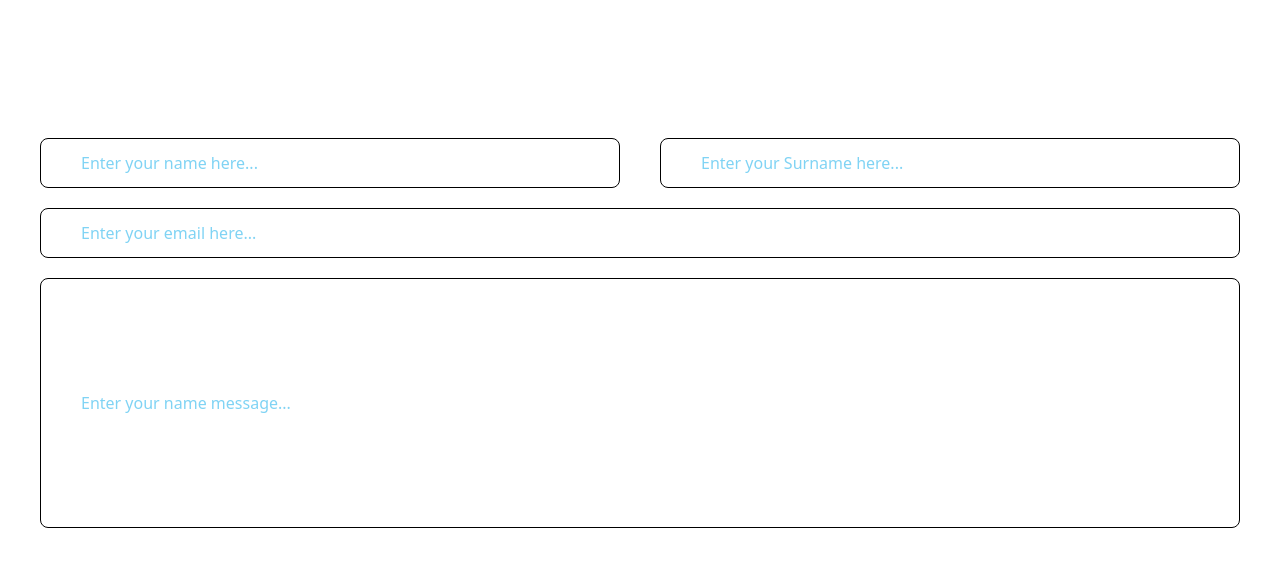
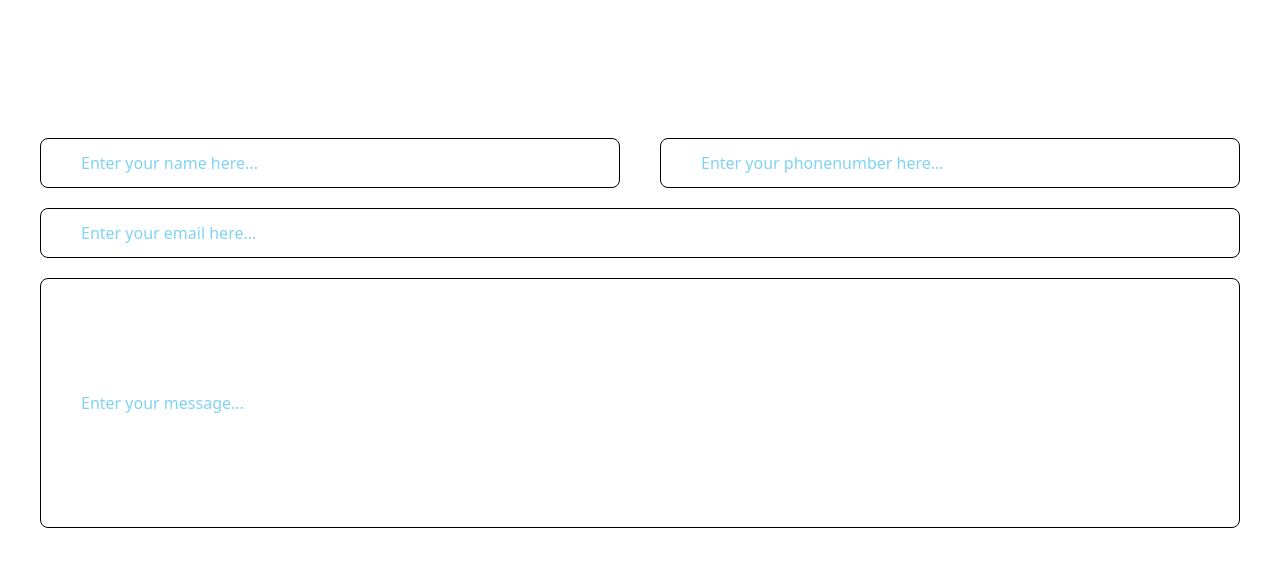
Before and after one commit to TakudzwaDavidMakumbe/oakword_website, a React (Vite) app: page /contact in a window 1280 px wide. Shown: the part 1040-1618 px from the top of the page. Built offline with nearby package versions, Linux system fonts and the light colour scheme.

Commit message:
Update placeholders in Contact page for improved clarity and consistency

```diff
--- a/src/pages/Contact.jsx
+++ b/src/pages/Contact.jsx
@@ -38,14 +38,14 @@ const Contact = () => {
             <input type="text" name="" className='text-[#02a7e9] py-3 md:w-[100%] w-full rounded-lg border px-5 md:px-10 border-black' placeholder='Enter your name here...' id="" />
             </div>
             <div className="md:w-full py-3 md:py-0">
-            <input type="text" name="" className='text-[#02a7e9] py-3 md:w-[100%] w-full rounded-lg border px-5 md:px-10 border-black' placeholder='Enter your Surname here...' id="" />
+            <input type="text" name="" className='text-[#02a7e9] py-3 md:w-[100%] w-full rounded-lg border px-5 md:px-10 border-black' placeholder='Enter your phonenumber here...' id="" />
             </div>
             </div>
             <div className="w-full py-3 md:py-0">
             <input type="email" name="" className='text-[#02a7e9] py-3 md:w-[100%] w-full rounded-lg md:px-10 px-5 border-black border' placeholder='Enter your email here...' id="" />
             </div>
             <div className="w-full py-3  md:py-5">
-            <input type="text" name="" className='text-[#02a7e9] md:py-28 w-full flex justify-center items-center md:w-[100%] rounded-lg py-3 px-5 md:px-10 border-black border' placeholder='Enter your name message...' id="" />
+            <input type="text" name="" className='text-[#02a7e9] md:py-28 w-full flex justify-center items-center md:w-[100%] rounded-lg py-3 px-5 md:px-10 border-black border' placeholder='Enter your message...' id="" />
             </div>
 
           </div>
```
